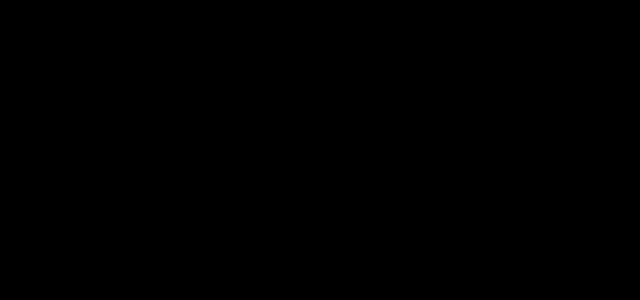
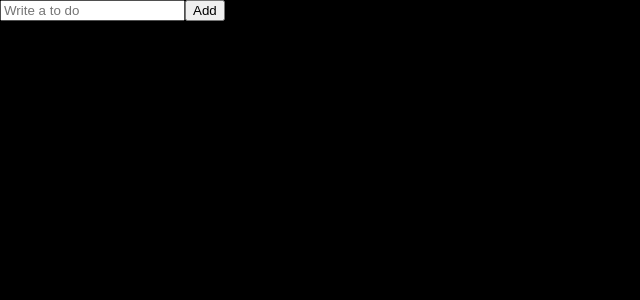
Before and after one commit to Hyukjoo-Lee/ReactJS_TodoApp, a React (Create React App) app: page / in a window 1280 px wide. Shown: the top 300 px of the page, without its empty margins (0-640 px from the left). Built offline with nearby package versions, Linux system fonts and the light colour scheme.

Commit message:
edited default theme & warning message about css is fixed & creating toDoList

```diff
--- a/public/index.html
+++ b/public/index.html
@@ -4,6 +4,9 @@
 <head>
   <meta charset="utf-8" />
   <title>React App</title>
+  <style>
+    @import url('https://fonts.googleapis.com/css2?family=Roboto+Condensed:wght@300&display=swap');
+  </style>
 </head>
 
 <body>
--- a/src/App.tsx
+++ b/src/App.tsx
@@ -1,8 +1,9 @@
 import { createGlobalStyle } from "styled-components";
-import { lightTheme, darkTheme } from "./theme";
+import ToDoList from "./ToDoList";
+
 
 const GlobalStyle = createGlobalStyle`
-@import url('https://fonts.googleapis.com/css2?family=Roboto+Condensed:wght@300&display=swap');
+
 // From styled-reset npm
 html, body, div, span, applet, object, iframe,
 h1, h2, h3, h4, h5, h6, p, blockquote, pre,
@@ -65,7 +66,8 @@
 function App() {
   return (
     <>
-    <GlobalStyle />
+      <GlobalStyle />
+      <ToDoList />
     </>
   );
 }
--- /dev/null
+++ b/src/ToDoList.tsx
@@ -0,0 +1,29 @@
+import React, { useState } from "react";
+
+function ToDoList() {
+    const [toDo, setTodo] = useState("");
+
+    const onChange = (event: React.FormEvent<HTMLInputElement>) => {
+        const {
+            currentTarget: { value }
+        } = event;
+
+        setTodo(value);
+    };
+
+    const onSubmit = (event: React.FormEvent<HTMLInputElement>) => {
+        event.preventDefault();
+        console.log(toDo);
+    }
+
+    return (
+        <div>
+            <form>
+                <input placeholder="Write a to do" />
+                <button>Add</button>
+            </form>
+        </div>
+    );
+}
+
+export default ToDoList;
--- a/src/theme.ts
+++ b/src/theme.ts
@@ -2,6 +2,6 @@
 
 export const darkTheme: DefaultTheme = {
     bgColor: "black",
-    textColor: "black",
-    accentColor: "#8c7ae6",
+    textColor: "white",
+    accentColor: "white",
 }
```
